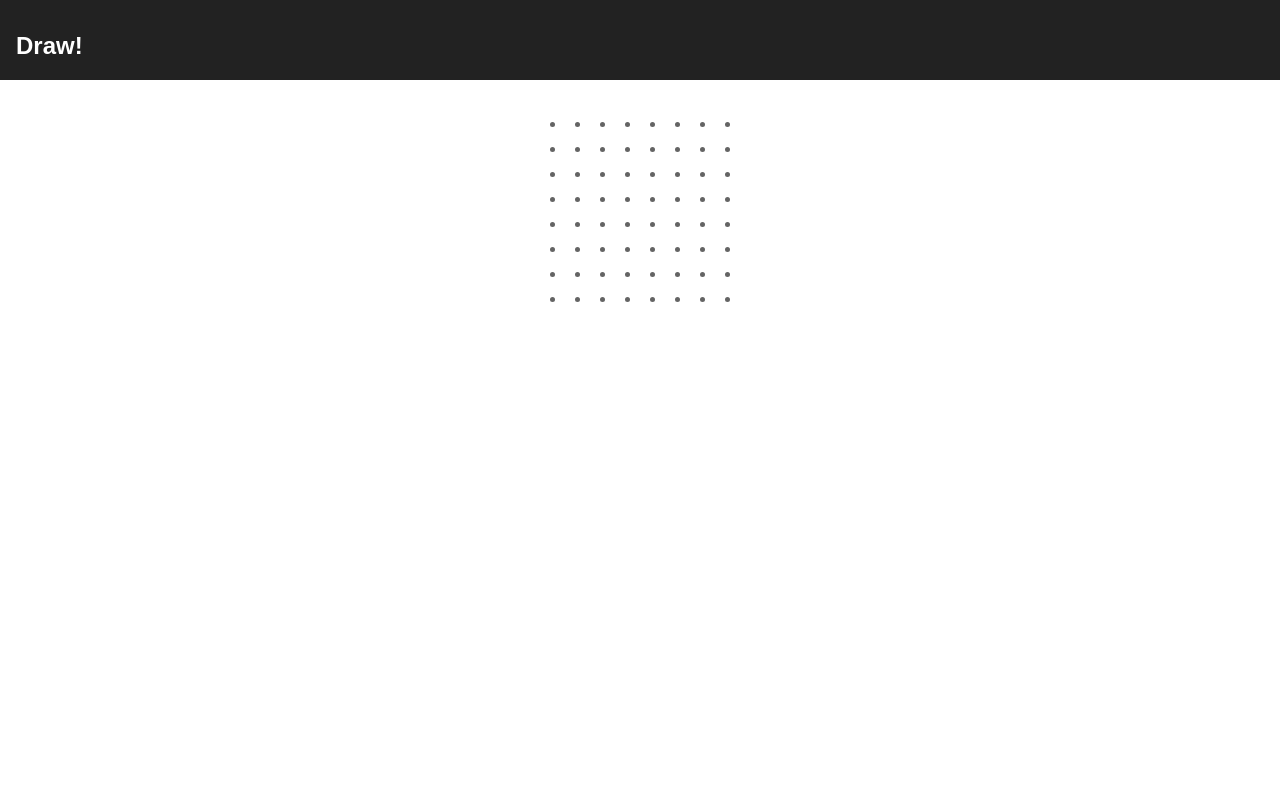
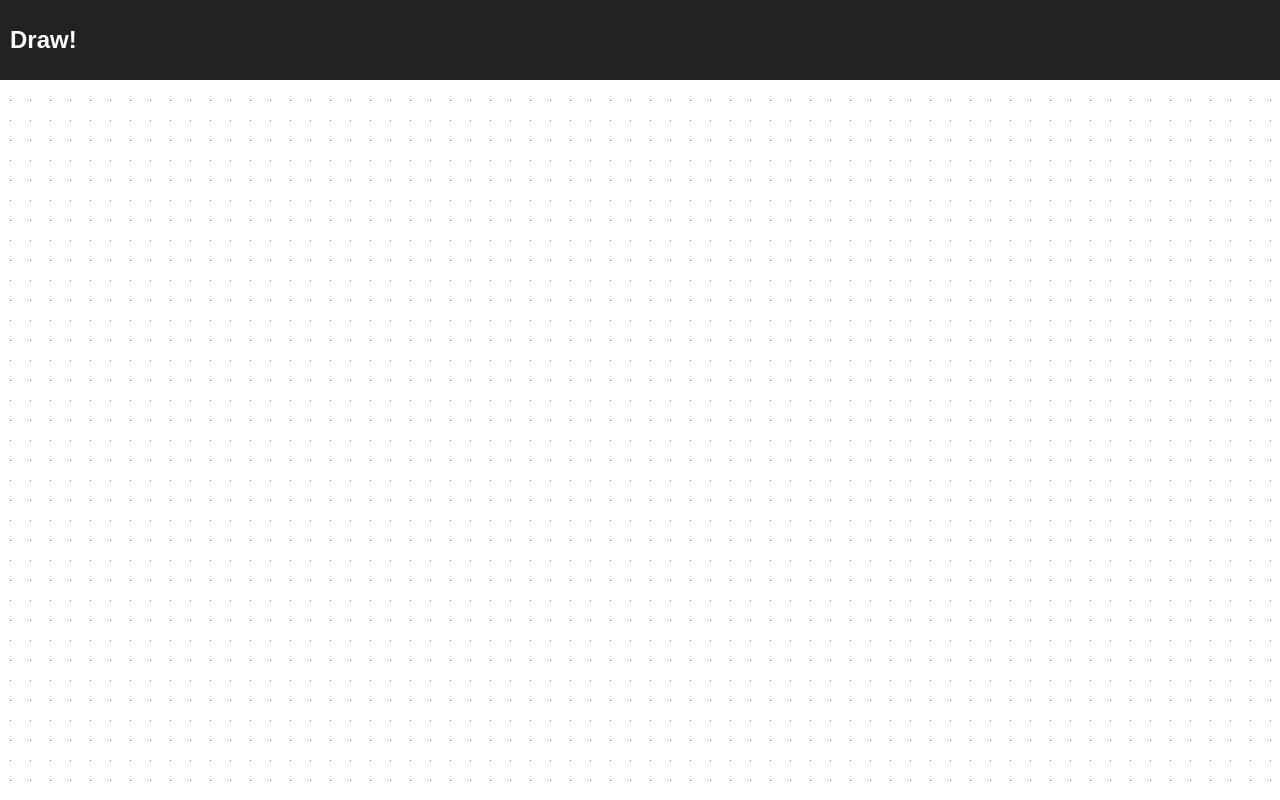
Before and after one commit to nazarioa/drawing-in-grids, a React (Create React App) app: page / in a window 1280 px wide. Built offline with nearby package versions, Linux system fonts and the light colour scheme.

Commit message:
Addedon hover draw functionality.

```diff
--- a/src/App.css
+++ b/src/App.css
@@ -1,11 +1,8 @@
-.App {
-}
-
 .App-header {
   background-color: #222;
-  height: 3em;
-  padding: 1em;
+  padding: 10px;
   color: white;
+  height: 60px;
 }
 
 .App-title {
@@ -13,11 +10,7 @@
 }
 
 .App-grid {
-  margin: 2em auto;
+  margin: 10px auto;
   display: grid;
-  grid-template-rows: repeat(8, 25px);
-  grid-template-columns: repeat(8, 25px);
-
-  width: 200px;
-  height: 200px;
+  justify-content: center;
 }
--- a/src/App.js
+++ b/src/App.js
@@ -6,9 +6,34 @@ import './App.css';
 class App extends Component {
 
   render() {
+    const cellWidthHeight = 20;
+
+    let availableSpace = {
+      width: window.innerWidth || document.body.clientWidth,
+      height: (window.innerHeight || document.body.clientHeight) - 100
+      // 100  = 60 (.AppHeader height)
+      //      + 10*2 (.App-header padding)
+      //      + 10*2 (.App-grid padding);
+    }
+
+    let gridWidth = Math.round(availableSpace.width / cellWidthHeight);
+    let gridHeight = Math.round(availableSpace.height / cellWidthHeight);
+
+    let gridTemplateStyle = {
+      gridTemplateRows: 'repeat(' + gridHeight + ', ' + cellWidthHeight + 'px)',
+      gridTemplateColumns: 'repeat(' + gridWidth + ', ' + cellWidthHeight + 'px)',
+      width: (gridWidth * cellWidthHeight) + 'px',
+      height: (gridHeight * cellWidthHeight) + 'px'
+    };
+
+    let cellStyle = {
+      width: cellWidthHeight + 'px',
+      height: cellWidthHeight + 'px'
+    };
+
     let cells = [];
-    for (let i = 0; i < 64; i++) {
-      cells.push(<Cell position={i} className="cell-{i}"/>);
+    for (let i = 0; i < (gridWidth * gridHeight); i++) {
+      cells.push(<Cell key={i} className="cell-{i}" style={cellStyle} />);
     }
 
     return (
@@ -16,7 +41,7 @@ class App extends Component {
         <header className="App-header">
           <h1 className="App-title">Draw!</h1>
         </header>
-        <div className="App-grid">
+        <div className="App-grid" style={gridTemplateStyle}>
           {cells}
         </div>
       </div>
--- a/src/Cell/Cell.css
+++ b/src/Cell/Cell.css
@@ -1,7 +1,4 @@
 .Cell {
-  width: 25px;
-  height: 25px;
-
   box-sizing: border-box;
   display: flex;
   justify-content: center;
@@ -9,14 +6,15 @@
 }
 
 .Cell-pulp {
-  width: 5px;
-  height: 5px;
+  width: 1px;
+  height: 1px;
   border-radius: 50%;
   background-color: rgb(100,100,100);
   box-sizing: border-box;
+  transition: all 0.2s;
 }
 
-.Cell:hover .Cell-pulp {
+.Cell-pulp.active {
   width: 100%;
   height: 100%;
 }
--- a/src/Cell/Cell.js
+++ b/src/Cell/Cell.js
@@ -1,12 +1,32 @@
 import React, { Component } from 'react';
+import classnames from 'classnames';
 
 import './Cell.css';
 
 class Cell extends Component {
+  constructor(props) {
+    super(props);
+    this.state = {active: false};
+
+    this.handleOnMouseOut = this.handleOnMouseOut.bind(this);
+    this.handleOnHover = this.handleOnHover.bind(this);
+  }
+
+
+  handleOnHover(e) {
+    this.setState({active: true});
+  }
+
+  handleOnMouseOut(e) {
+    let p = setTimeout(() => this.setState({active: false}), 6000);
+  }
+
   render() {
+    let classes = classnames('Cell-pulp', {active: !!this.state.active})
+
     return (
-      <div className="Cell">
-        <div className="Cell-pulp"></div>
+      <div className="Cell" onMouseLeave={this.handleOnMouseOut} onMouseEnter={this.handleOnHover}>
+        <div className={classes}></div>
       </div>
     );
   }
```
